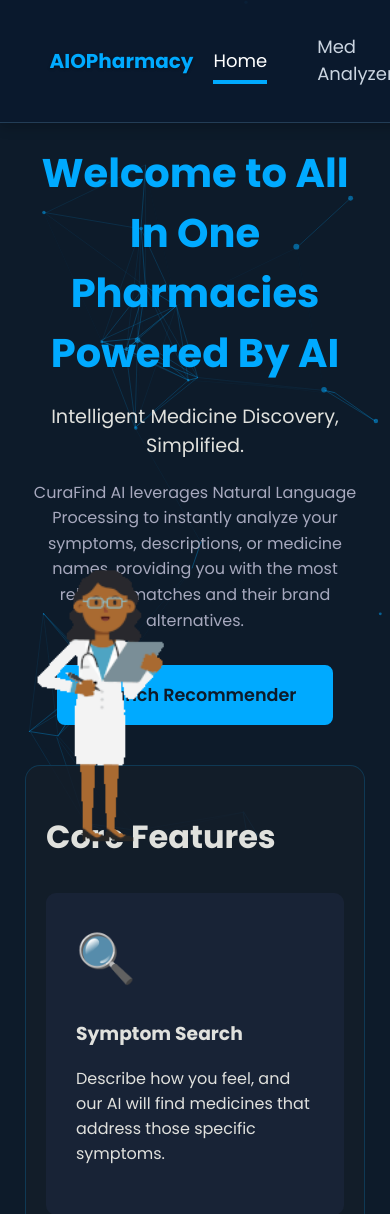
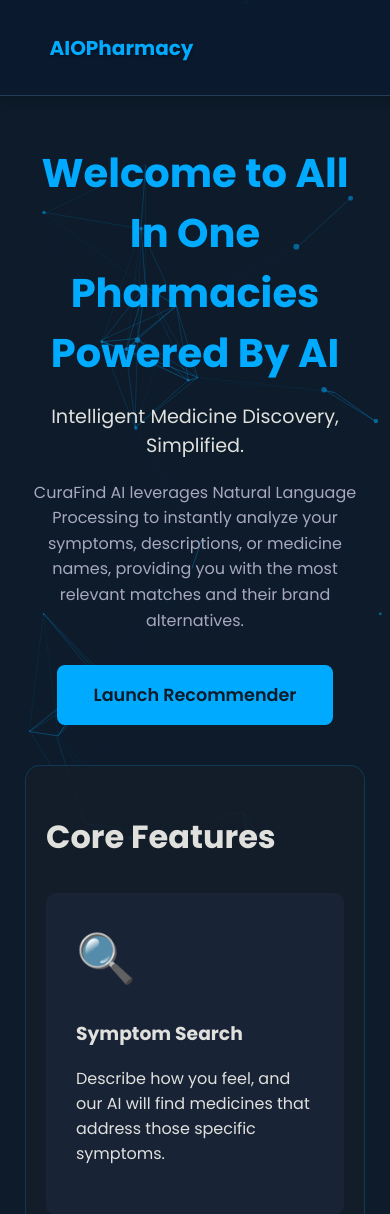
Before and after one commit to udityamerit/AIOPharmacy, a Flask app: page / in a window 390 px wide. Shown: the top 1214 px of the page. Run offline with Flask 3, Linux system fonts and the light colour scheme; the visitor is signed in with stand-in values (Sample User, id 1).

Commit message:
work completed of phase 1 and phase 2

```diff
--- a/static/style.css
+++ b/static/style.css
@@ -762,3 +762,91 @@ button:hover { background-color: var(--accent-color); color: var(--primary-bg);
 .page-wrapper {
     padding-top: 100px; /* Adjust this value based on your header's final height */
 }
+
+
+/* ========================================= */
+/* ==   PERFECT RESPONSIVE NAVBAR V3       == */
+/* ========================================= */
+
+/* --- 1. Mobile Toggle Button (Hidden by Default) --- */
+.mobile-toggle {
+    display: none; /* Hide hamburger icon on desktop */
+    font-size: 24px;
+    color: #FFFFFF;
+    text-decoration: none;
+    padding: 5px;
+}
+
+/* --- 2. Main Responsive Breakpoint (Tablets & Phones) --- */
+/* On screens 1024px or less, the magic happens */
+
+@media screen and (max-width: 1024px) {
+
+    /* --- 3. Hide Desktop Links & Show Mobile Icon --- */
+    .nav-links {
+        display: none; /* Hide the center links */
+    }
+    .user-actions {
+        display: none; /* Hide the login/logout buttons */
+    }
+    .mobile-toggle {
+        display: block; /* Show the hamburger icon */
+    }
+
+    /* --- 4. Hide Animated Doctor on Mobile (Too Big) --- */
+    #animated-character {
+        display: none;
+    }
+
+    /* --- 5. Style the "Responsive" (Clicked) State --- */
+
+    /* When .responsive is added, the nav expands */
+    .main-header nav.responsive {
+        flex-wrap: wrap; /* Allow items to wrap to the next line */
+        position: relative;
+    }
+
+    /* Make the mobile menu background dark and full-width */
+    .main-header nav.responsive .nav-links,
+    .main-header nav.responsive .user-actions {
+        display: flex;
+        flex-direction: column; /* Stack links vertically */
+        width: 100%;
+        text-align: left;
+
+        /* This creates the dropdown menu */
+        background: rgba(10, 25, 47, 0.95); /* Even darker background for menu */
+        padding: 10px 0;
+
+        /* Position it right under the logo/icon */
+        order: 3; /* This makes it appear *after* the logo and icon */
+        margin-top: 10px; /* Space from the top bar */
+        border-top: 1px solid rgba(135, 206, 250, 0.2);
+    }
+
+    /* Make the stacked links look good */
+    .main-header nav.responsive .nav-links a {
+        padding: 15px 5%; /* Full width, with padding */
+        width: 100%;
+    }
+    .main-header nav.responsive .nav-links a::after {
+        /* Remove the little underline effect on mobile */
+        display: none;
+    }
+
+    /* Make the stacked buttons look good */
+    .main-R-header nav.responsive .user-actions {
+        padding: 15px 5%;
+        gap: 15px; /* Space between "Hello" and the button */
+    }
+
+    .main-header nav.responsive .user-actions .nav-user {
+        margin: 0 0 10px 0; /* Space "Hello" above the button */
+    }
+
+    .main-header nav.responsive .user-actions .login-button,
+    .main-header nav.responsive .user-actions .logout-button {
+        width: 100%; /* Make buttons full-width */
+        text-align: center;
+    }
+}
--- a/templates/base.html
+++ b/templates/base.html
@@ -23,7 +23,7 @@
     </div>
 
     <header class="main-header">
-        <nav>
+        <nav id="main-nav">
             <a href="{{ url_for('home') }}" class="nav-logo">AIOPharmacy</a>
 
             <div class="nav-links">
@@ -31,11 +31,9 @@
 
                 {% if current_user.is_authenticated %}
                     <a href="{{ url_for('dashboard_page') }}" class="{{ 'active' if request.endpoint == 'dashboard_page' else '' }}">Med Analyzer</a>
-                    <a href="{{ url_for('recommender_page') }}" class="{{ 'active' if request.endpoint == 'recommender_page' else '' }}">Recommender</a>
+                    <a href="{{ url_for('recommender_page') }}" class="{{ 'active' if request.endpoint == 'recommender_page' else '' }}">Med Recommender</a>
                     <a href="{{ url_for('medicines_page') }}" class="{{ 'active' if request.endpoint == 'medicines_page' else '' }}">Medicines</a>
-
                     <a href="{{ url_for('pharmacy_finder_page') }}" class="{{ 'active' if request.endpoint == 'pharmacy_finder_page' else '' }}">Find Pharmacies</a>
-
                     <a href="{{ url_for('contact_page') }}" class="{{ 'active' if request.endpoint == 'contact_page' else '' }}">Contact</a>
 
                 {% else %}
@@ -51,6 +49,10 @@
                     <a href="{{ url_for('login_page') }}" class="login-button">Login/Sign Up</a>
                 {% endif %}
             </div>
+
+            <a href="javascript:void(0);" class="mobile-toggle" id="mobile-menu-toggle">
+                <i class="fas fa-bars"></i>
+            </a>
         </nav>
     </header>
 
@@ -71,11 +73,25 @@
     <script src="https://cdn.jsdelivr.net/particles.js/2.0.0/particles.min.js"></script>
 
     <script>
+        // This script is for the background particles
         particlesJS('particles-js',
           { "particles": { "number": { "value": 80, "density": { "enable": true, "value_area": 800 } }, "color": { "value": "#00aaff" }, "shape": { "type": "circle" }, "opacity": { "value": 0.5, "random": false }, "size": { "value": 3, "random": true }, "line_linked": { "enable": true, "distance": 150, "color": "#00aaff", "opacity": 0.4, "width": 1 }, "move": { "enable": true, "speed": 6, "direction": "none", "random": false, "straight": false, "out_mode": "out", "bounce": false } }, "interactivity": { "detect_on": "window", "events": { "onhover": { "enable": true, "mode": "grab" }, "onclick": { "enable": true, "mode": "push" }, "resize": true }, "modes": { "grab": { "distance": 200, "line_linked": { "opacity": 1 } }, "push": { "particles_nb": 4 } } }, "retina_detect": true }
         );
     </script>
 
-    {% block scripts %}{% endblock %}
+    {% block scripts %}
+    <script>
+        document.addEventListener('DOMContentLoaded', function() {
+            const toggleBtn = document.getElementById('mobile-menu-toggle');
+            const mainNav = document.getElementById('main-nav');
+
+            if (toggleBtn && mainNav) {
+                toggleBtn.addEventListener('click', function() {
+                    mainNav.classList.toggle('responsive');
+                });
+            }
+        });
+    </script>
+    {% endblock %}
 </body>
 </html>
```
